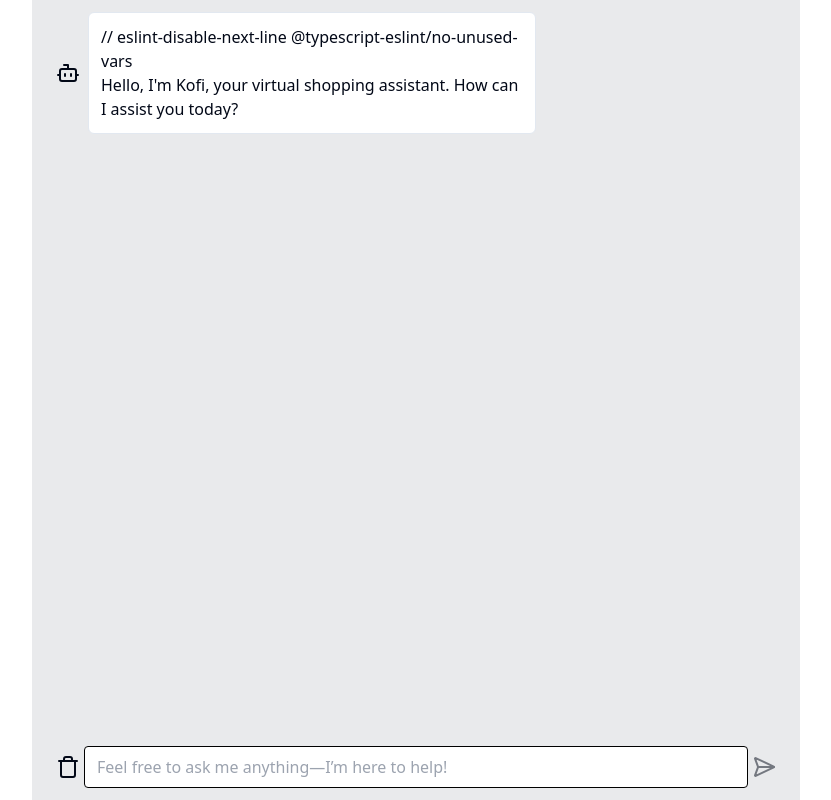
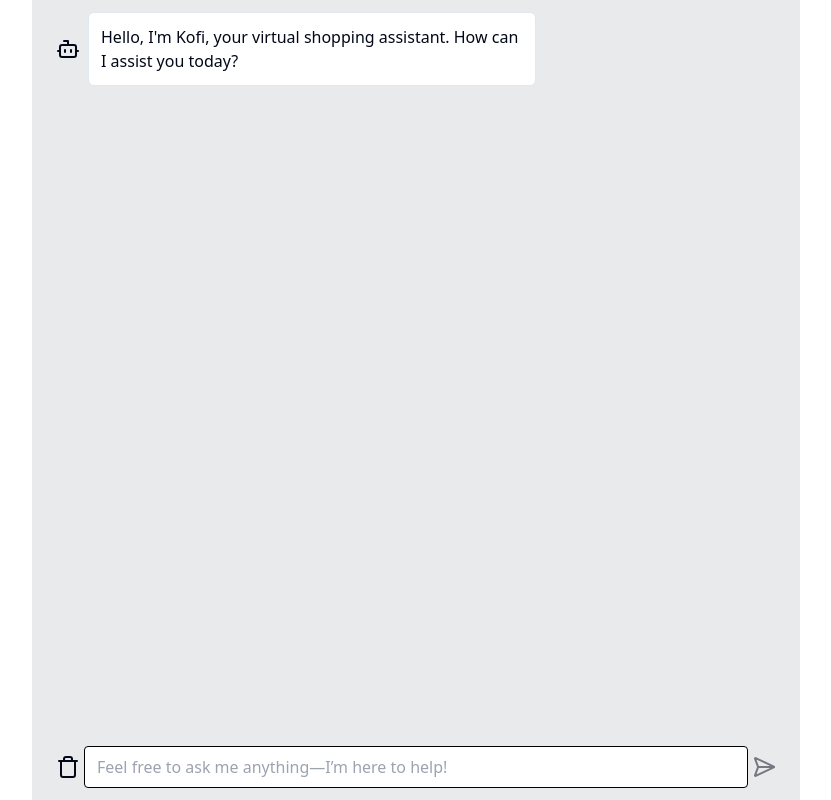
Before and after one commit to KofiAnaan0/AI-Shopping_Assistant, a Next.js app: page /dashboard in a window 1280 px wide. Shown: the whole page, without its empty margins (224-1055 px from the left). Built offline with nearby package versions, Linux system fonts and the light colour scheme.

Commit message:
Update AIChatBox.tsx

```diff
--- a/src/components/AIChatBox.tsx
+++ b/src/components/AIChatBox.tsx
@@ -123,7 +123,6 @@ export function ChatMessage({ message: { role, content } }: ChatMessageProps) {
           isAIMessage ? "bg-background" : "bg-foreground text-background"
         )}
       >
-        // eslint-disable-next-line @typescript-eslint/no-unused-vars
         <ReactMarkdown
           components={{
             // eslint-disable-next-line @typescript-eslint/no-unused-vars
```
